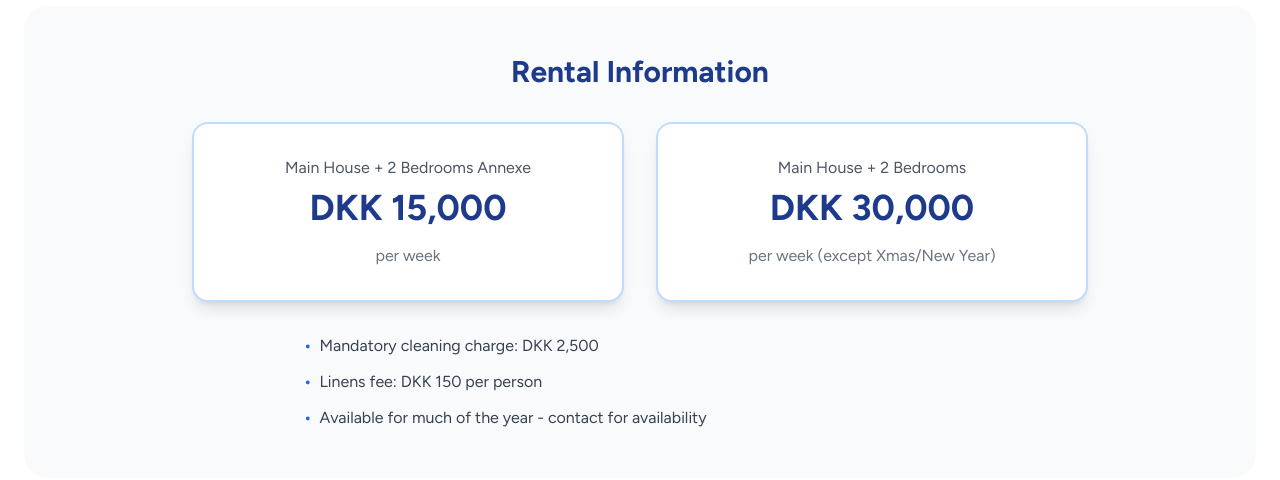
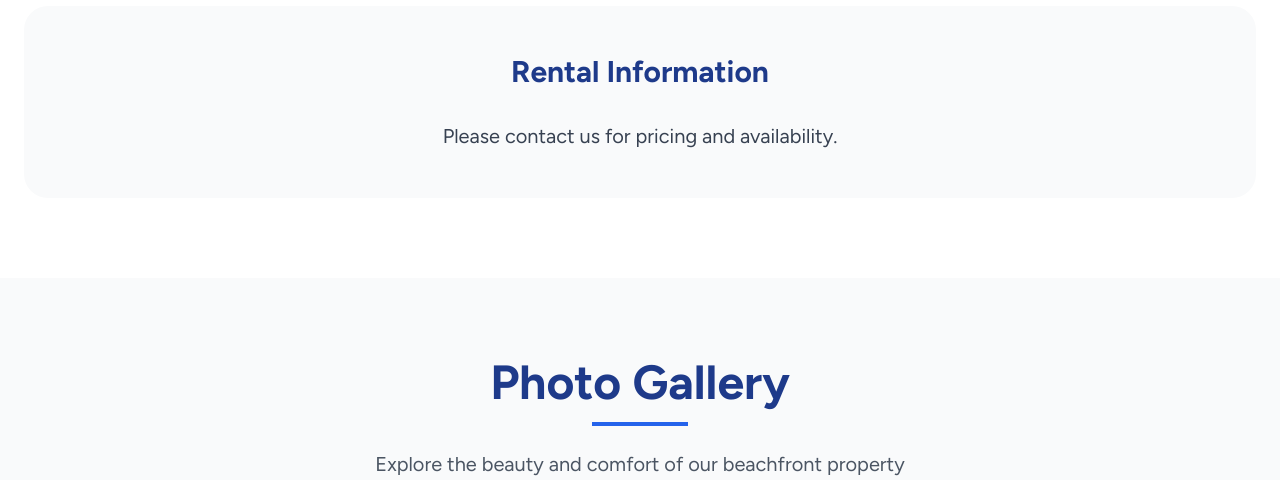
Before and after one commit to RichardMPS/danish-summer-house, a React (Vite) app: page / in a window 1280 px wide. Shown: the part 2700-3180 px from the top of the page. Built offline with nearby package versions, Linux system fonts and the light colour scheme.

Commit message:
Update text and remove pricing information

```diff
--- a/src/App.jsx
+++ b/src/App.jsx
@@ -469,36 +469,9 @@ const DanishSummerHouse = () => {
           <div className="bg-gray-50 p-12 rounded-3xl">
             <h3 className="text-3xl font-bold text-blue-900 mb-8 text-center">Rental Information</h3>
 
-            <div className="grid md:grid-cols-2 gap-8 max-w-4xl mx-auto mb-8">
-              <div className="bg-white p-8 rounded-2xl shadow-lg border-2 border-blue-200">
-                <div className="text-center">
-                  <p className="text-gray-600 mb-2">Main House + 2 Bedrooms Annexe</p>
-                  <p className="text-4xl font-bold text-blue-900 mb-4">DKK 15,000</p>
-                  <p className="text-gray-500">per week</p>
-                </div>
-              </div>
-
-              <div className="bg-white p-8 rounded-2xl shadow-lg border-2 border-blue-200">
-                <div className="text-center">
-                  <p className="text-gray-600 mb-2">Main House + 2 Bedrooms</p>
-                  <p className="text-4xl font-bold text-blue-900 mb-4">DKK 30,000</p>
-                  <p className="text-gray-500">per week (except Xmas/New Year)</p>
-                </div>
-              </div>
-            </div>
-
-            <div className="max-w-2xl mx-auto space-y-3 text-gray-700">
-              <p className="flex items-start gap-2">
-                <span className="text-blue-600 font-bold">•</span>
-                <span>Mandatory cleaning charge: DKK 2,500</span>
-              </p>
-              <p className="flex items-start gap-2">
-                <span className="text-blue-600 font-bold">•</span>
-                <span>Linens fee: DKK 150 per person</span>
-              </p>
-              <p className="flex items-start gap-2">
-                <span className="text-blue-600 font-bold">•</span>
-                <span>Available for much of the year - contact for availability</span>
+            <div className="max-w-2xl mx-auto text-center">
+              <p className="text-xl text-gray-700">
+                Please contact us for pricing and availability.
               </p>
             </div>
           </div>
@@ -658,7 +631,7 @@ const DanishSummerHouse = () => {
             </h2>
             <div className="w-24 h-1 bg-blue-600 mx-auto mb-6"></div>
             <p className="text-xl text-gray-600">
-              All five star reviews!
+              All five star homeaway.co.uk reviews from 2014/2015
             </p>
           </div>
 
```
